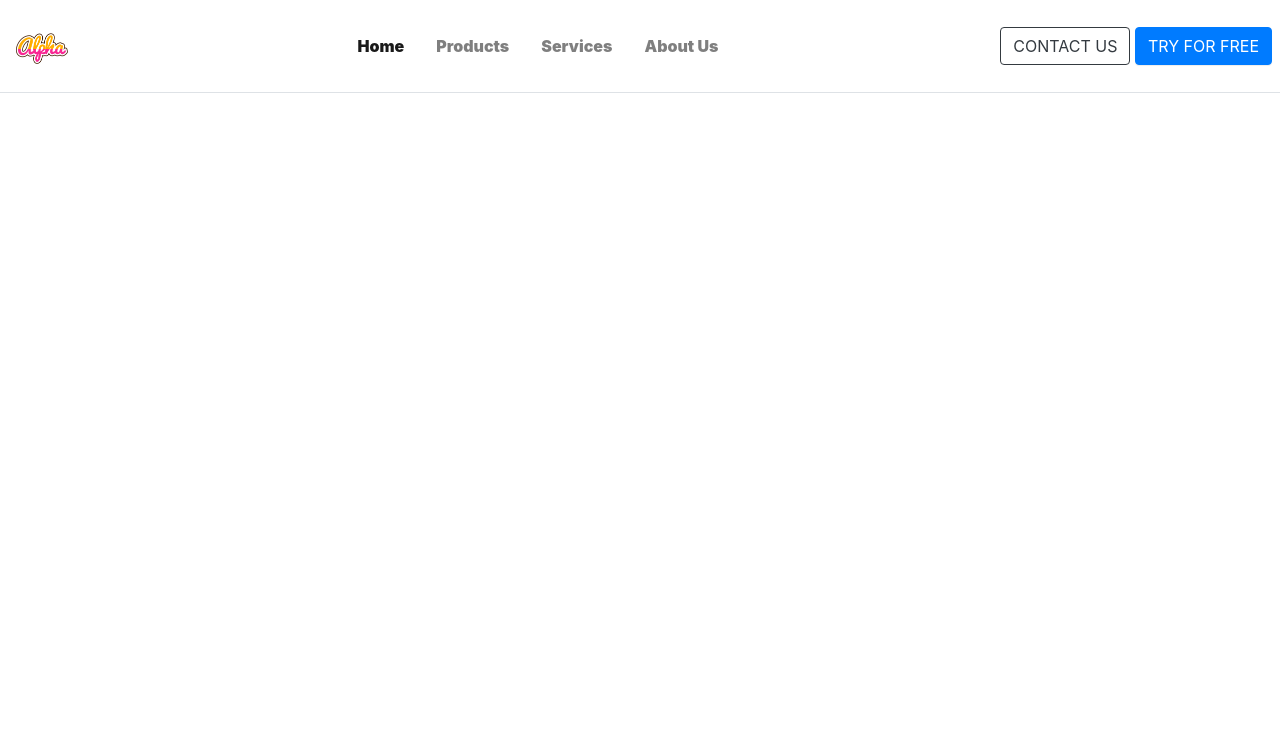
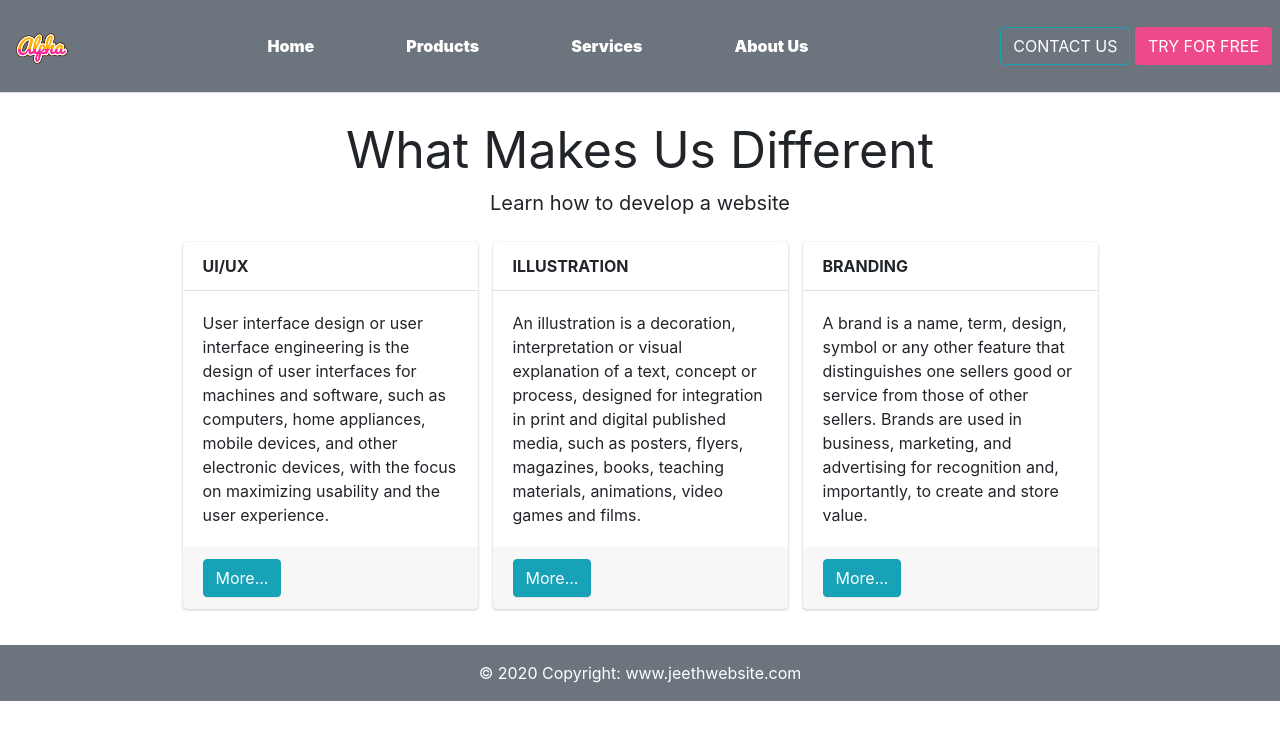
Before and after one commit to Jeethendrakumar/Sample, a React (Create React App) app: page / in a window 1280 px wide. Shown: the top 740 px of the page. Built offline with nearby package versions, Linux system fonts and the light colour scheme.

Commit message:
Adding footers, products, home pages and routes

```diff
--- a/src/App.js
+++ b/src/App.js
@@ -6,15 +6,20 @@ import {
 } from "react-router-dom";
 import Home from './components/home'
 import MainNavBar from './components/mainNav'
+import Product from './components/products/products'
+import Footer from './components/footer'
 
 
 class App extends React.Component{
     render(){
         return (
             <BrowserRouter>
-                <Routes>
-                    <Route exact path='/' element={<MainNavBar/>} />
-                </Routes>
+                <MainNavBar/>
+                    <Routes>
+                        <Route exact path='/' element={<Home />} />
+                        <Route exact path='/products' element={<Product />} />
+                    </Routes>
+                <Footer />
             </BrowserRouter>
         )
     }
--- /dev/null
+++ b/src/components/footer.jsx
@@ -0,0 +1,13 @@
+import React from 'react'
+
+const Footer = () => {
+    return (
+    <footer className="bg-secondary">
+        <div className="footer-copyright text-center py-3">© 2020 Copyright:
+            <a href="/"> www.jeethwebsite.com</a>
+        </div>
+    </footer>
+    )
+}
+
+export default Footer
--- a/src/components/home.jsx
+++ b/src/components/home.jsx
@@ -1,7 +1,54 @@
 import React from 'react'
+import Card,{CardItem} from '../common/card'
+import Colum from '../common/column'
+
+
+const brandItems = [{
+    ui: {
+        title: 'UI/UX',
+        label: 'User interface design or user interface engineering is the design of user interfaces for machines and software, such as computers, home appliances, mobile devices, and other electronic devices, with the focus on maximizing usability and the user experience.'
+    },
+    illustration : {
+        title: 'ILLUSTRATION',
+        label: 'An illustration is a decoration, interpretation or visual explanation of a text, concept or process, designed for integration in print and digital published media, such as posters, flyers, magazines, books, teaching materials, animations, video games and films.'
+    },
+    branding : {
+        title: 'BRANDING',
+        label: 'A brand is a name, term, design, symbol or any other feature that distinguishes one sellers good or service from those of other sellers. Brands are used in business, marketing, and advertising for recognition and, importantly, to create and store value.'
+    }
+}]
 
 const Home = () => {
-    return <div>home page</div>
+    return <>
+    <CardItem item={'body'}>
+        <div className='d-flex justify-content-center' style={{fontSize:'50px'}}>
+            What Makes Us Different
+        </div>
+        <div className='d-flex justify-content-center' style={{fontSize:'20px'}}>
+            Learn how to develop a website
+        </div>
+        <br />
+        <div className='d-flex justify-content-center'>
+            {brandItems.map(items => {
+                return (Object.values(items).map(item => {
+                   return <Colum span={3} key={item.title}>
+                <Card>
+                    <CardItem item={'header'}>
+                        <strong>{item.title}</strong>
+                    </CardItem>
+                    <CardItem item={'body'}>
+                        {item.label}
+                    </CardItem>
+                    <CardItem item={'footer'}>
+                        <button className='btn btn-info'>More...</button>
+                    </CardItem>
+                </Card>
+            </Colum>
+                }))
+            })}
+        </div>
+    </CardItem>
+    </>
 }
 
 export default Home
--- a/src/components/mainNav.jsx
+++ b/src/components/mainNav.jsx
@@ -1,5 +1,6 @@
 import React, { Component } from 'react';
 import { NavLink } from 'react-router-dom';
+import {Link} from 'react-router-dom'
 
 const menu = [
     {
@@ -31,8 +32,8 @@ const menu = [
 const getMenu = () => {
     return menu.map(items => (
         (Object.values(items).map(item => {
-            return <li key={item.label} className="nav-item d-none d-sm-inline-block">
-                <NavLink exact to={item.link} className="nav-link thicker">
+            return <li key={item.label} className="navbar-expand-lg">
+                <NavLink exact to={item.link} className="nav-link thicker" style={{marginLeft:'30px',marginRight:'30px'}}>
                     {item.label}
                 </NavLink>
             </li>
@@ -42,13 +43,13 @@ const getMenu = () => {
 class MainNavBar extends Component {
     render() {
         return (
-            <nav className="navbar navbar-expand bg-white navbar-light border-bottom">
+            <nav className="navbar navbar-expand bg-secondary navbar-light border-bottom">
                 <div className="brand-link">
                     <img
                         src='static/img/Alpha-designstyle-smoothie-m.png'
-                        alt="Klenty Logo"
+                        alt="custom logo"
                         height="50"
-                        weight='100px'
+                        weight='00px'
 
                     />
                 </div>
@@ -57,11 +58,11 @@ class MainNavBar extends Component {
                 </ul>
                 <ul className="navbar-nav ml-auto">
                     <div className='nav-item'>
-                        <button type="button" className="btn btn-outline-dark">
+                        <Link className="btn btn-outline-info" to='/contact'>
                             CONTACT US
-                        </button>
+                        </Link>
                         {'  '}
-                        <button type="button" className="btn btn-primary">
+                        <button type="button" className="btn text-white btn-pink">
                             TRY FOR FREE
                         </button>
                     </div>
--- /dev/null
+++ b/src/components/products/products.jsx
@@ -0,0 +1,10 @@
+import React from 'react'
+
+
+class Products extends React.Component{
+    render(){
+        return <h1>Product Component</h1>
+    }
+}
+
+export default Products
```
Also changed, not shown: public/static/css/adminlte.min.css.
